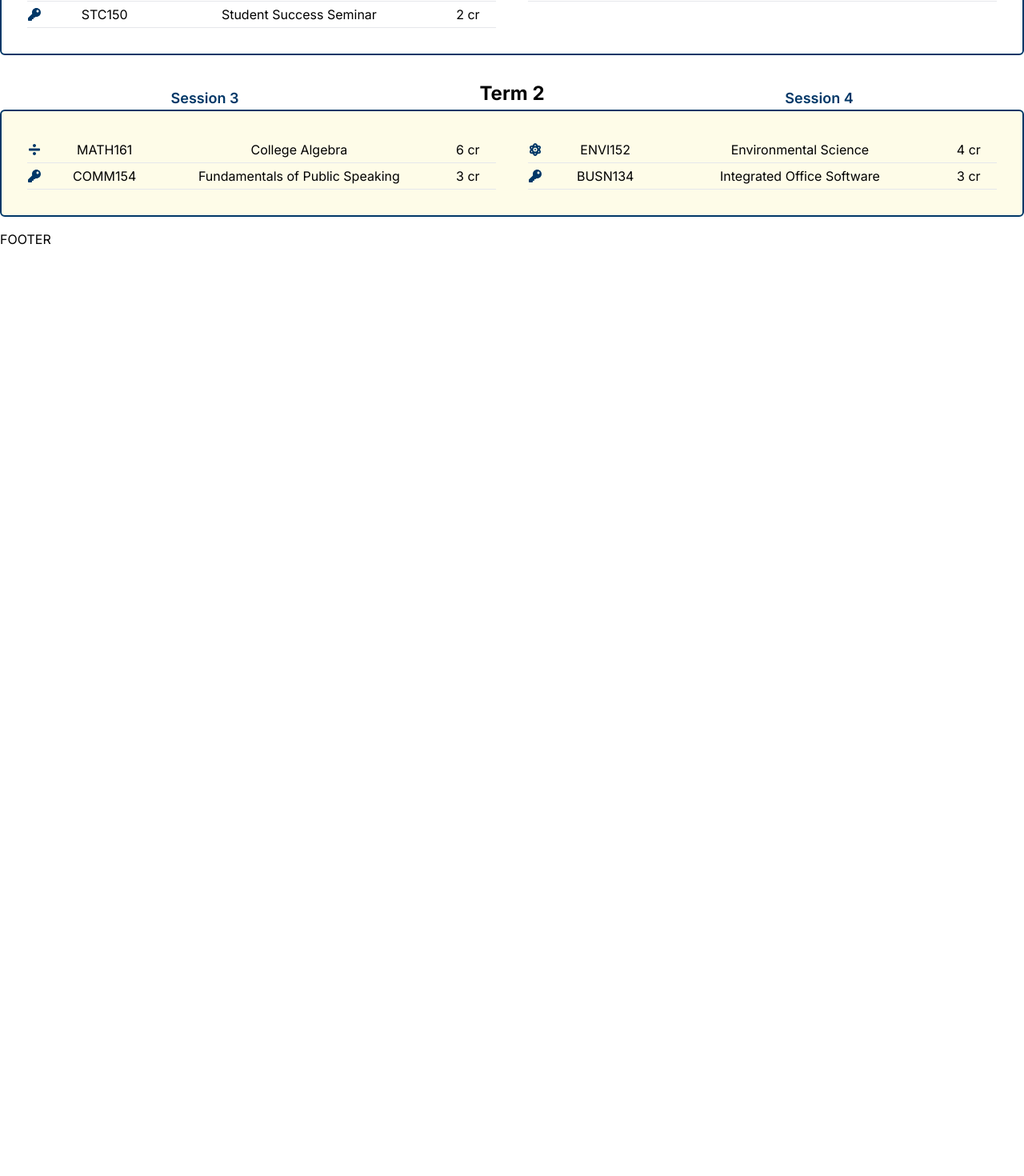
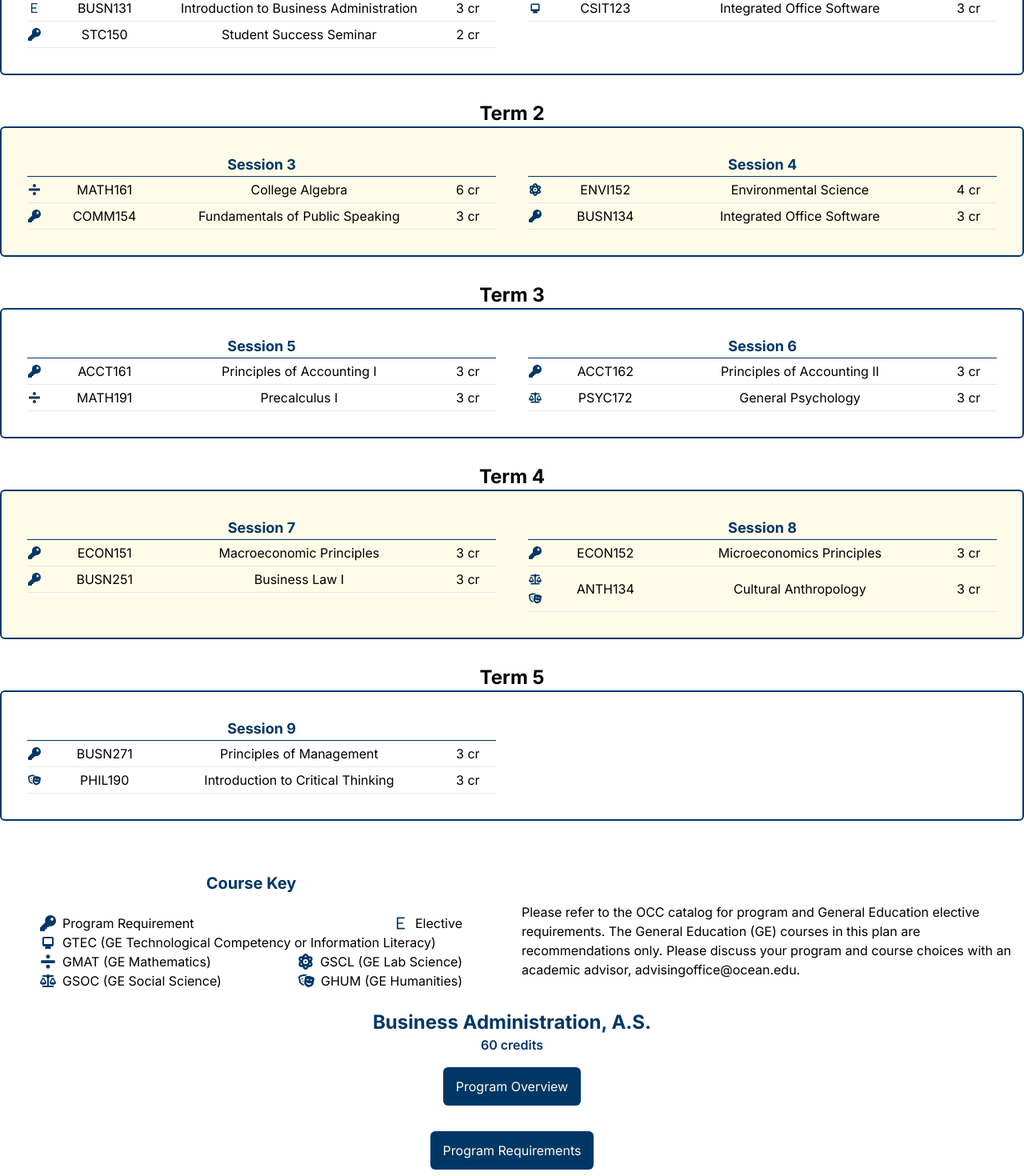
Before and after one commit to OCCeLearning/program-plans, a Next.js app: page /business-administration-as in a window 1280 px wide. Shown: the part 280-1750 px from the top of the page at 80% size. Before the commit the page ends 800 px from the top, so only its background shows below. Built offline with nearby package versions, Linux system fonts and the light colour scheme.

Commit message:
finished business administration

```diff
--- a/data/programs.json
+++ b/data/programs.json
@@ -5,6 +5,8 @@
       "title": "Business Administration, A.S.",
       "slug": "business-administration-as",
       "credits": 60,
+      "overview": "https://catalog.ocean.edu/areas-study/business/business-administration-as/",
+      "requirements": "https://catalog.ocean.edu/areas-study/business/business-administration-as/#programrequirementstext",
       "terms": [
         {
           "title": "Term 1",
@@ -42,7 +44,7 @@
                   "credits": 3
                 },
                 {
-                  "icons": ["tech"],
+                  "icons": ["gtec"],
                   "code": "CSIT123",
                   "title": "Integrated Office Software",
                   "credits": 3
@@ -89,6 +91,106 @@
               ]
             }
           ]
+        },
+        {
+          "title": "Term 3",
+          "sessions": [
+            {
+              "title": "Session 5",
+              "courses": [
+                {
+                  "icons": ["key"],
+                  "code": "ACCT161",
+                  "title": "Principles of Accounting I",
+                  "credits": 3
+                },
+                {
+                  "icons": ["gmat"],
+                  "code": "MATH191",
+                  "title": "Precalculus I",
+                  "credits": 3
+                }
+              ]
+            },
+            {
+              "title": "Session 6",
+              "courses": [
+                {
+                  "icons": ["key"],
+                  "code": "ACCT162",
+                  "title": "Principles of Accounting II",
+                  "credits": 3
+                },
+                {
+                  "icons": ["gsoc"],
+                  "code": "PSYC172",
+                  "title": "General Psychology",
+                  "credits": 3
+                }
+              ]
+            }
+          ]
+        },
+        {
+          "title": "Term 4",
+          "sessions": [
+            {
+              "title": "Session 7",
+              "courses": [
+                {
+                  "icons": ["key"],
+                  "code": "ECON151",
+                  "title": "Macroeconomic Principles",
+                  "credits": 3
+                },
+                {
+                  "icons": ["key"],
+                  "code": "BUSN251",
+                  "title": "Business Law I",
+                  "credits": 3
+                }
+              ]
+            },
+            {
+              "title": "Session 8",
+              "courses": [
+                {
+                  "icons": ["key"],
+                  "code": "ECON152",
+                  "title": "Microeconomics Principles",
+                  "credits": 3
+                },
+                {
+                  "icons": ["gsoc", "ghum"],
+                  "code": "ANTH134",
+                  "title": "Cultural Anthropology",
+                  "credits": 3
+                }
+              ]
+            }
+          ]
+        },
+        {
+          "title": "Term 5",
+          "sessions": [
+            {
+              "title": "Session 9",
+              "courses": [
+                {
+                  "icons": ["key"],
+                  "code": "BUSN271",
+                  "title": "Principles of Management",
+                  "credits": 3
+                },
+                {
+                  "icons": ["ghum"],
+                  "code": "PHIL190",
+                  "title": "Introduction to Critical Thinking",
+                  "credits": 3
+                }
+              ]
+            }
+          ]
         }
       ]
     }
--- a/pages/[slug].js
+++ b/pages/[slug].js
@@ -1,5 +1,7 @@
 import fs from 'fs/promises'
 import path from 'path'
+import Image from 'next/image'
+import logo from '@/data/images/logo.png'
 import { Inter } from 'next/font/google'
 import {
   FaAtom,
@@ -11,18 +13,18 @@ import {
   FaTheaterMasks,
 } from 'react-icons/fa'
 import { AiFillBank } from 'react-icons/ai'
-import { HiOutlineDesktopComputer } from 'react-icons/hi'
+import { HiDesktopComputer } from 'react-icons/hi'
 import { TbLetterD, TbLetterE } from 'react-icons/tb'
 
 const inter = Inter({ subsets: ['latin'] })
 
 export default function Home(props) {
   const [program] = props.program
-  const { title, terms, slug } = program
+  const { credits, overview, requirements, title, terms, slug } = program
   const reactIcons = {
     key: FaKey,
     gmat: FaDivide,
-    tech: HiOutlineDesktopComputer,
+    gtec: HiDesktopComputer,
     pe: FaMedal,
     elective: TbLetterE,
     gdiv: TbLetterD,
@@ -32,6 +34,7 @@ export default function Home(props) {
     gscl: FaAtom,
     gsoc: FaBalanceScale,
   }
+  let usedIcons = []
   return (
     <div className={`${inter.className}`}>
       <header className={`pt-16`}>
@@ -47,21 +50,7 @@ export default function Home(props) {
         {terms.length > 0 &&
           terms.map((term, i) => (
             <section key={`${slug}-term-${i}`} className={`py-4`}>
-              <div className="grid-cols-5 justify-items-center hidden lg:grid">
-                <h2 className={`col-span-1 order-3 text-2xl font-bold`}>
-                  {term.title}
-                </h2>
-                <h3
-                  className={`col-span-2 order-1 text-lg font-semibold text-ocean-blue pt-2`}
-                >
-                  {term.sessions[0].title}
-                </h3>
-                <h3
-                  className={`col-span-2 order-5 text-lg font-semibold text-ocean-blue pt-2`}
-                >
-                  {term.sessions[1].title}
-                </h3>
-              </div>
+              <h2 className={`text-center text-2xl font-bold`}>{term.title}</h2>
               <div
                 className={`border-2 border-ocean-blue rounded-md ${
                   i % 2 !== 0 && `bg-yellow-50`
@@ -77,7 +66,7 @@ export default function Home(props) {
                         >
                           <div>
                             <h3
-                              className={`text-lg text-center text-ocean-blue lg:hidden border-b border-ocean-blue`}
+                              className={`text-lg text-center text-ocean-blue border-b border-ocean-blue font-bold`}
                             >
                               {session.title}
                             </h3>
@@ -101,6 +90,11 @@ export default function Home(props) {
                                         <td className="w-[5%] py-2 ">
                                           {course.icons.length > 0 &&
                                             course.icons.map((item, l) => {
+                                              if (
+                                                usedIcons.indexOf(item) === -1
+                                              ) {
+                                                usedIcons.push(item)
+                                              }
                                               const Icon = reactIcons[item]
                                               let label
                                               switch (item) {
@@ -131,6 +125,9 @@ export default function Home(props) {
                                                 case 'gsoc':
                                                   label = 'Social Science'
                                                   break
+                                                case 'gtec':
+                                                  label = 'Technology'
+                                                  break
                                                 default:
                                                   label = 'Program Requirement'
                                               }
@@ -141,6 +138,7 @@ export default function Home(props) {
                                                     l > 0 && `mt-2`
                                                   }`}
                                                   aria-label={label}
+                                                  aria-hidden={false}
                                                 />
                                               )
                                             })}
@@ -164,7 +162,74 @@ export default function Home(props) {
             </section>
           ))}
       </main>
-      <footer className={`mt-auto`}>FOOTER</footer>
+      <footer className={`mt-auto py-12`}>
+        <div className="grid lg:grid-cols-2 lg:gap-x-6 max-w-screen-xl mx-auto items-center">
+          <div>
+            <h2 className={`text-center text-xl text-ocean-blue font-bold`}>
+              Course Key
+            </h2>
+            <ul className="flex flex-col lg:flex-row flex-wrap justify-between max-w-xl mx-auto p-6">
+              {usedIcons.length > 0 &&
+                usedIcons.map((icon, i) => {
+                  const legend = {
+                    key: 'Program Requirement',
+                    pe: 'Program Elective',
+                    elective: 'Elective',
+                    gcom: 'GCOM (GE Communications)',
+                    gdiv: 'GDIV (GE Diversity)',
+                    ghis: 'GHIS (GE History)',
+                    ghum: 'GHUM (GE Humanities)',
+                    gmat: 'GMAT (GE Mathematics)',
+                    gscl: 'GSCL (GE Lab Science)',
+                    gsoc: 'GSOC (GE Social Science)',
+                    gtec: 'GTEC (GE Technological Competency or Information Literacy)',
+                  }
+                  const Icon = reactIcons[icon]
+                  return (
+                    <li
+                      key={`program-key-${i}`}
+                      className="w-42 flex items-center"
+                    >
+                      <Icon className={`text-ocean-blue h-5 w-5 inline mr-2`} />
+                      <span>{legend[icon]}</span>
+                    </li>
+                  )
+                })}
+            </ul>
+          </div>
+          <p className="">
+            Please refer to the OCC catalog for program and General Education
+            elective requirements. The General Education (GE) courses in this
+            plan are recommendations only. Please discuss your program and
+            course choices with an academic advisor, advisingoffice@ocean.edu.
+          </p>
+        </div>
+        <div className={`flex flex-col items-center`}>
+          <h2 className="text-ocean-blue font-bold text-2xl">{title}</h2>
+          <h3 className="text-ocean-blue font-semibold">{credits} credits</h3>
+          <a
+            href={overview}
+            className={`px-4 py-3 my-4 bg-ocean-blue text-yellow-50 rounded-md text-center`}
+          >
+            Program Overview
+          </a>
+          <a
+            href={requirements}
+            className={`px-4 py-3 my-4 bg-ocean-blue text-yellow-50 rounded-md text-center`}
+          >
+            Program Requirements
+          </a>
+        </div>
+        <div className="max-w-screen-xl mx-auto flex justify-center lg:justify-end">
+          <Image
+            src={logo}
+            alt="Ocean County College Logo"
+            height={100}
+            className="mb-3"
+          />
+        </div>
+        <div className="max-w-screen-xl mx-auto h-0.5 rounded bg-ocean-blue" />
+      </footer>
     </div>
   )
 }
```
Also changed, not shown: data/images/logo.png (added).
